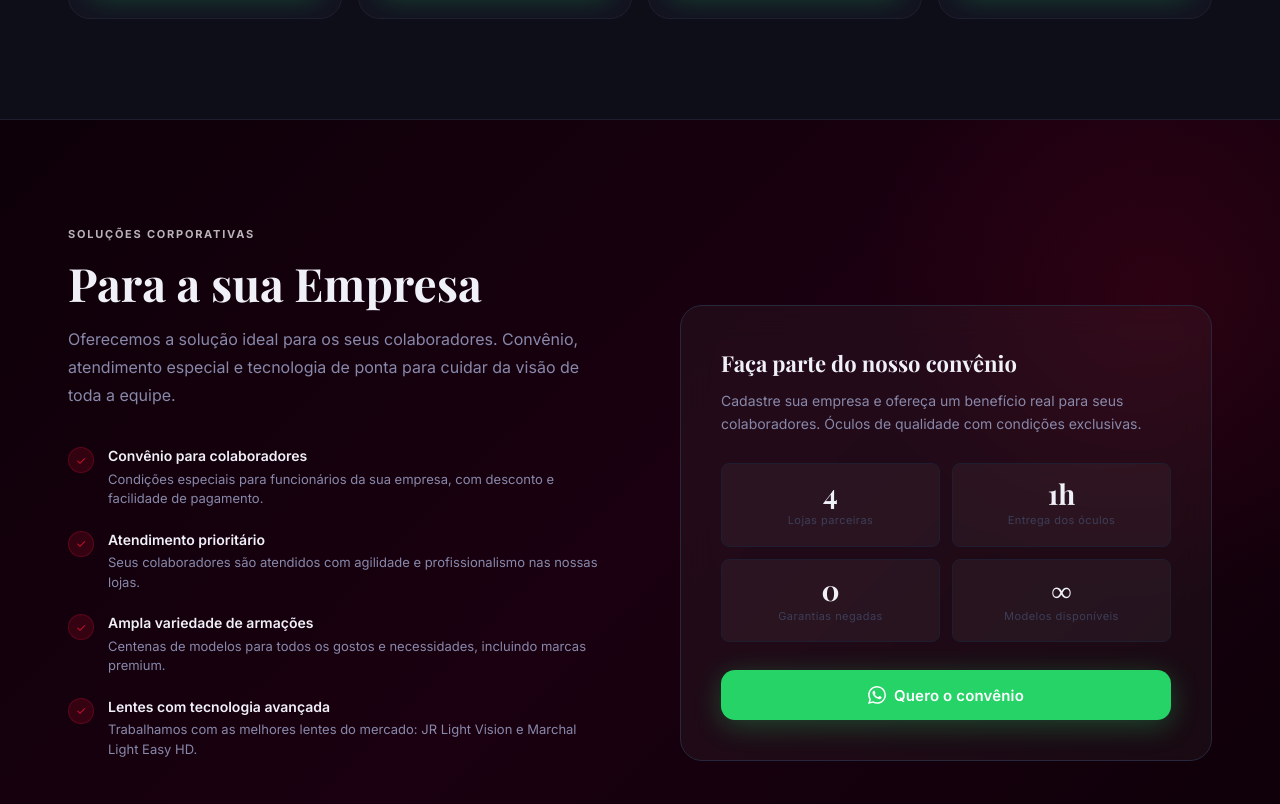
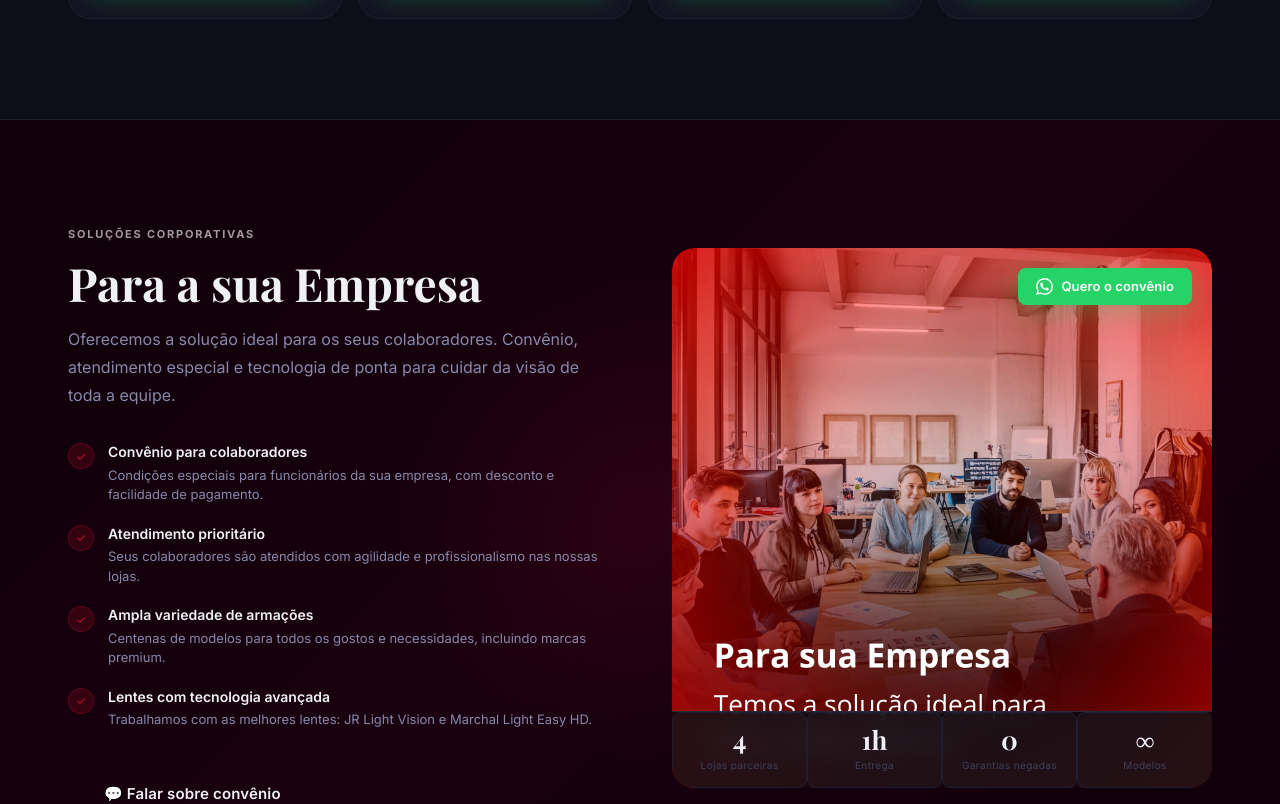
Before and after one commit to victortop7/oticas-monte-hebrom, a React (Vite) app: page / in a window 1280 px wide. Shown: the part 3455-4259 px from the top of the page. Built offline with nearby package versions, Linux system fonts and the light colour scheme; a web font is replaced by a local one.

Commit message:
Fix empresa overlap, correct image placement, tecnologia full-width grid

```diff
--- a/src/components/Empresa.tsx
+++ b/src/components/Empresa.tsx
@@ -1,4 +1,5 @@
 import { stores, whatsappLink } from '../data/stores'
+import { img } from '../lib/base'
 
 const benefits = [
   {
@@ -15,22 +16,20 @@ const benefits = [
   },
   {
     title: 'Lentes com tecnologia avançada',
-    desc: 'Trabalhamos com as melhores lentes do mercado: JR Light Vision e Marchal Light Easy HD.',
+    desc: 'Trabalhamos com as melhores lentes: JR Light Vision e Marchal Light Easy HD.',
   },
 ]
 
 export function Empresa() {
-  const wa = whatsappLink(
-    stores[0].whatsapp,
-    'empresas/convênios'
-  )
+  const wa = whatsappLink(stores[0].whatsapp, 'empresas/convênios')
 
   return (
     <section id="empresa" className="empresa section">
       <div className="container empresa-inner">
-        {/* Left */}
+
+        {/* Left — texto + benefícios */}
         <div>
-          <span className="section-label" style={{ color: 'rgba(255,255,255,0.7)' }}>
+          <span className="section-label" style={{ color: 'rgba(255,255,255,0.6)' }}>
             Soluções corporativas
           </span>
           <h2 className="section-title section-title-white">
@@ -54,33 +53,24 @@ export function Empresa() {
             ))}
           </div>
 
-          <a
-            href={wa}
-            target="_blank"
-            rel="noreferrer"
-            className="btn btn-white btn-lg"
-            style={{ marginTop: 40 }}
-          >
+          <a href={wa} target="_blank" rel="noreferrer"
+            className="btn btn-white btn-lg" style={{ marginTop: 40 }}>
             💬 Falar sobre convênio
           </a>
         </div>
 
-        {/* Right card */}
-        <div className="empresa-card">
-          <div className="empresa-card-title">Faça parte do nosso convênio</div>
-          <div className="empresa-card-sub">
-            Cadastre sua empresa e ofereça um benefício real para seus colaboradores.
-            Óculos de qualidade com condições exclusivas.
-          </div>
-
-          <div className="empresa-metrics">
+        {/* Right — imagem */}
+        <div className="empresa-img-wrap">
+          <img src={img('empresa.png')} alt="Para sua Empresa — Óticas Monte Hebrom" />
+          {/* Metrics overlay */}
+          <div className="empresa-img-metrics">
             <div className="metric-box">
               <div className="metric-num">4</div>
               <div className="metric-label">Lojas parceiras</div>
             </div>
             <div className="metric-box">
               <div className="metric-num">1h</div>
-              <div className="metric-label">Entrega dos óculos</div>
+              <div className="metric-label">Entrega</div>
             </div>
             <div className="metric-box">
               <div className="metric-num">0</div>
@@ -88,23 +78,24 @@ export function Empresa() {
             </div>
             <div className="metric-box">
               <div className="metric-num">∞</div>
-              <div className="metric-label">Modelos disponíveis</div>
+              <div className="metric-label">Modelos</div>
             </div>
           </div>
-
-          <a
-            href={wa}
-            target="_blank"
-            rel="noreferrer"
-            className="btn btn-whatsapp btn-full btn-lg"
-          >
-            <svg width="18" height="18" viewBox="0 0 24 24" fill="white">
-              <path d="M17.472 14.382c-.297-.149-1.758-.867-2.03-.967-.273-.099-.471-.148-.67.15-.197.297-.767.966-.94 1.164-.173.199-.347.223-.644.075-.297-.15-1.255-.463-2.39-1.475-.883-.788-1.48-1.761-1.653-2.059-.173-.297-.018-.458.13-.606.134-.133.298-.347.446-.52.149-.174.198-.298.298-.497.099-.198.05-.371-.025-.52-.075-.149-.669-1.612-.916-2.207-.242-.579-.487-.5-.669-.51-.173-.008-.371-.01-.57-.01-.198 0-.52.074-.792.372-.272.297-1.04 1.016-1.04 2.479 0 1.462 1.065 2.875 1.213 3.074.149.198 2.096 3.2 5.077 4.487.709.306 1.262.489 1.694.625.712.227 1.36.195 1.871.118.571-.085 1.758-.719 2.006-1.413.248-.694.248-1.289.173-1.413-.074-.124-.272-.198-.57-.347m-5.421 7.403h-.004a9.87 9.87 0 01-5.031-1.378l-.361-.214-3.741.982.998-3.648-.235-.374a9.86 9.86 0 01-1.51-5.26c.001-5.45 4.436-9.884 9.888-9.884 2.64 0 5.122 1.03 6.988 2.898a9.825 9.825 0 012.893 6.994c-.003 5.45-4.437 9.884-9.885 9.884m8.413-18.297A11.815 11.815 0 0012.05 0C5.495 0 .16 5.335.157 11.892c0 2.096.547 4.142 1.588 5.945L.057 24l6.305-1.654a11.882 11.882 0 005.683 1.448h.005c6.554 0 11.89-5.335 11.893-11.893a11.821 11.821 0 00-3.48-8.413z"/>
-            </svg>
-            Quero o convênio
+          <a href={wa} target="_blank" rel="noreferrer"
+            className="btn btn-whatsapp empresa-img-cta">
+            <WaSVG /> Quero o convênio
           </a>
         </div>
+
       </div>
     </section>
   )
 }
+
+function WaSVG() {
+  return (
+    <svg width="17" height="17" viewBox="0 0 24 24" fill="white">
+      <path d="M17.472 14.382c-.297-.149-1.758-.867-2.03-.967-.273-.099-.471-.148-.67.15-.197.297-.767.966-.94 1.164-.173.199-.347.223-.644.075-.297-.15-1.255-.463-2.39-1.475-.883-.788-1.48-1.761-1.653-2.059-.173-.297-.018-.458.13-.606.134-.133.298-.347.446-.52.149-.174.198-.298.298-.497.099-.198.05-.371-.025-.52-.075-.149-.669-1.612-.916-2.207-.242-.579-.487-.5-.669-.51-.173-.008-.371-.01-.57-.01-.198 0-.52.074-.792.372-.272.297-1.04 1.016-1.04 2.479 0 1.462 1.065 2.875 1.213 3.074.149.198 2.096 3.2 5.077 4.487.709.306 1.262.489 1.694.625.712.227 1.36.195 1.871.118.571-.085 1.758-.719 2.006-1.413.248-.694.248-1.289.173-1.413-.074-.124-.272-.198-.57-.347m-5.421 7.403h-.004a9.87 9.87 0 01-5.031-1.378l-.361-.214-3.741.982.998-3.648-.235-.374a9.86 9.86 0 01-1.51-5.26c.001-5.45 4.436-9.884 9.888-9.884 2.64 0 5.122 1.03 6.988 2.898a9.825 9.825 0 012.893 6.994c-.003 5.45-4.437 9.884-9.885 9.884m8.413-18.297A11.815 11.815 0 0012.05 0C5.495 0 .16 5.335.157 11.892c0 2.096.547 4.142 1.588 5.945L.057 24l6.305-1.654a11.882 11.882 0 005.683 1.448h.005c6.554 0 11.89-5.335 11.893-11.893a11.821 11.821 0 00-3.48-8.413z"/>
+    </svg>
+  )
+}
--- a/src/components/Tecnologia.tsx
+++ b/src/components/Tecnologia.tsx
@@ -1,44 +1,28 @@
-import { img } from '../lib/base'
+import { img as _img } from '../lib/base'
 
 const cards = [
-  {
-    icon: '🔬',
-    title: 'Laboratório próprio',
-    desc: 'Corte e montagem das lentes feitos no local, com equipamentos modernos.',
-  },
-  {
-    icon: '🛡️',
-    title: 'Garantia real',
-    desc: 'Nunca negamos garantia. Problema com óculos? A gente resolve, sempre.',
-  },
-  {
-    icon: '👁️',
-    title: 'Adaptação garantida',
-    desc: 'Se não se adaptar, trocamos. Seu conforto visual é nossa prioridade.',
-  },
-  {
-    icon: '⭐',
-    title: 'Marcas premium',
-    desc: 'Ray-Ban, Ana Hickmann e muito mais. As melhores marcas num só lugar.',
-  },
+  { icon: '🔬', title: 'Laboratório próprio', desc: 'Corte e montagem das lentes feitos no local, com equipamentos modernos.' },
+  { icon: '🛡️', title: 'Garantia real', desc: 'Nunca negamos garantia. Problema com óculos? A gente resolve, sempre.' },
+  { icon: '👁️', title: 'Adaptação garantida', desc: 'Se não se adaptar, trocamos. Seu conforto visual é nossa prioridade.' },
+  { icon: '⭐', title: 'Marcas premium', desc: 'Ray-Ban, Ana Hickmann e muito mais. As melhores marcas num só lugar.' },
+  { icon: '⏱️', title: 'Entrega em 1 hora', desc: 'Seus óculos prontos rapidinho. Lentes cortadas e montadas na hora.' },
+  { icon: '🎁', title: 'Brinde na compra', desc: 'Ganhe um brinde especial na compra do seu óculos. Consulte condições.' },
 ]
 
 export function Tecnologia() {
   return (
     <section id="tecnologia" className="tecnologia section">
-      <div className="container tecnologia-inner">
-        {/* Left */}
-        <div>
+      <div className="container">
+        <div className="text-center">
           <span className="section-label">Por que escolher a Monte Hebrom</span>
-          <h2 className="section-title">
-            Tecnologia e<br />Garantia
-          </h2>
+          <h2 className="section-title">Tecnologia e Garantia</h2>
           <p className="section-sub">
             Investimos em tecnologia de ponta para entregar óculos de qualidade,
             com lentes precisas e garantia que você pode confiar de verdade.
           </p>
+        </div>
 
-          <div className="tech-grid">
+        <div className="tech-grid-6">
           {cards.map(card => (
             <div key={card.title} className="tech-card">
               <div className="tech-card-icon">{card.icon}</div>
@@ -48,16 +32,6 @@ export function Tecnologia() {
           ))}
         </div>
       </div>
-
-        {/* Right visual */}
-        <div className="tech-visual tech-visual-img">
-          <img
-            src={img('tecnologia.png')}
-            alt="Tecnologia e Garantia — Óticas Monte Hebrom"
-            style={{ width: '100%', height: '100%', objectFit: 'cover', borderRadius: 'var(--radius-lg)' }}
-          />
-        </div>
-      </div>
     </section>
   )
 }
--- a/src/index.css
+++ b/src/index.css
@@ -361,15 +361,16 @@ button{cursor:pointer;border:none;background:none;font-family:inherit}
   background:linear-gradient(135deg,#0d0008 0%,#1a0010 50%,#0d0008 100%);
   position:relative;overflow:hidden;
   border-top:1px solid var(--border);border-bottom:1px solid var(--border);
-  isolation:isolate;
+  isolation:isolate;z-index:0;
 }
 .empresa::before{
-  content:'';position:absolute;top:0;right:0;width:600px;height:600px;
-  border-radius:50%;background:radial-gradient(circle,rgba(200,16,46,0.12) 0%,transparent 70%);
-  pointer-events:none;transform:translate(30%,-20%);
+  content:'';position:absolute;top:50%;left:50%;
+  width:500px;height:500px;border-radius:50%;
+  background:radial-gradient(circle,rgba(200,16,46,0.1) 0%,transparent 70%);
+  pointer-events:none;transform:translate(-50%,-50%);
 }
-.empresa-inner{display:grid;grid-template-columns:1fr 1fr;gap:80px;align-items:center;position:relative;z-index:1}
-.empresa-benefits{display:flex;flex-direction:column;gap:20px;margin-top:36px}
+.empresa-inner{display:grid;grid-template-columns:1fr 1fr;gap:64px;align-items:center;position:relative;z-index:1}
+.empresa-benefits{display:flex;flex-direction:column;gap:18px;margin-top:32px}
 .empresa-benefit{display:flex;align-items:flex-start;gap:14px}
 .benefit-check{
   width:26px;height:26px;border-radius:50%;background:var(--red-glow);
@@ -378,16 +379,32 @@ button{cursor:pointer;border:none;background:none;font-family:inherit}
 }
 .benefit-title{font-weight:600;font-size:14px;color:var(--text);margin-bottom:2px}
 .benefit-desc{font-size:13px;color:var(--text-dim);line-height:1.5}
-.empresa-card{
-  background:rgba(255,255,255,0.04);border:1px solid var(--border-2);
-  border-radius:var(--radius-lg);padding:40px;backdrop-filter:blur(16px);
+/* Empresa image side */
+.empresa-img-wrap{
+  position:relative;border-radius:var(--radius-lg);overflow:hidden;
 }
-.empresa-card-title{font-family:var(--font-display);font-size:22px;font-weight:700;color:var(--text);margin-bottom:8px}
-.empresa-card-sub{font-size:14px;color:var(--text-dim);margin-bottom:28px;line-height:1.65}
-.empresa-metrics{display:grid;grid-template-columns:1fr 1fr;gap:12px;margin-bottom:28px}
+.empresa-img-wrap > img{
+  width:100%;height:100%;object-fit:cover;display:block;
+  border-radius:var(--radius-lg);
+}
+.empresa-img-metrics{
+  position:absolute;bottom:0;left:0;right:0;
+  display:grid;grid-template-columns:repeat(4,1fr);gap:0;
+  background:rgba(8,8,14,0.85);backdrop-filter:blur(12px);
+  border-top:1px solid var(--border-2);
+}
+.empresa-img-metrics .metric-box{
+  padding:14px 10px;text-align:center;
+  border-right:1px solid var(--border);
+}
+.empresa-img-metrics .metric-box:last-child{border-right:none}
+.empresa-img-cta{
+  position:absolute;top:20px;right:20px;
+  font-size:13px;padding:10px 18px;
+}
 .metric-box{background:rgba(255,255,255,0.04);border:1px solid var(--border);border-radius:var(--radius-sm);padding:16px;text-align:center}
-.metric-num{font-family:var(--font-display);font-size:28px;font-weight:700;color:var(--text);line-height:1}
-.metric-label{font-size:11px;color:var(--text-muted);margin-top:4px;letter-spacing:0.04em}
+.metric-num{font-family:var(--font-display);font-size:26px;font-weight:700;color:var(--text);line-height:1}
+.metric-label{font-size:10px;color:var(--text-muted);margin-top:4px;letter-spacing:0.04em}
 
 /* ─── Lentes ─────────────────────────────────────────────────── */
 .lentes{background:var(--bg)}
@@ -417,9 +434,10 @@ button{cursor:pointer;border:none;background:none;font-family:inherit}
 .lente-footer{padding:20px 28px 28px}
 
 /* ─── Tecnologia ─────────────────────────────────────────────── */
-.tecnologia{background:var(--surface);position:relative;overflow:hidden;isolation:isolate}
+.tecnologia{background:var(--surface);position:relative;overflow:hidden;isolation:isolate;z-index:0}
 .tecnologia-inner{display:grid;grid-template-columns:1fr 1fr;gap:80px;align-items:center}
 .tech-grid{display:grid;grid-template-columns:1fr 1fr;gap:14px;margin-top:36px}
+.tech-grid-6{display:grid;grid-template-columns:repeat(3,1fr);gap:16px;margin-top:48px}
 .tech-card{
   background:var(--surface-2);border:1px solid var(--border);
   border-radius:var(--radius);padding:22px;transition:all 0.2s;
```
Also changed, not shown: public/empresa.png (added). Lines whose indentation alone changed are shown as unchanged.
